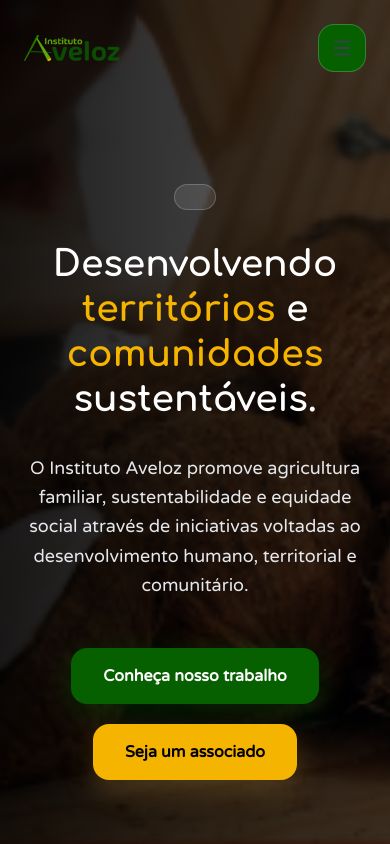
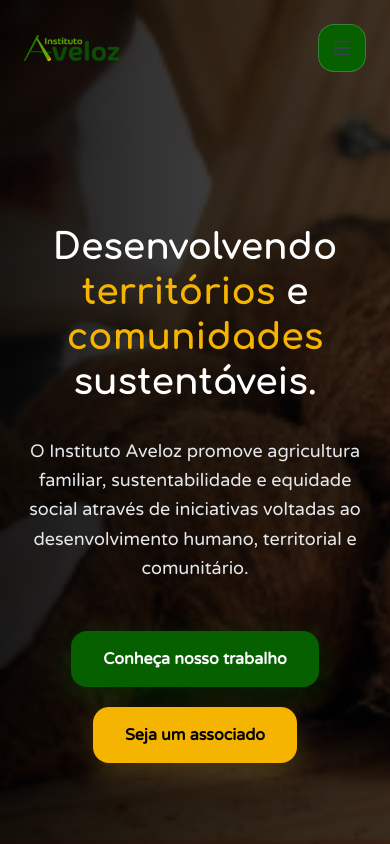
Before and after one commit to LaisaAlb/instituto-aveloz-lp, a React (Vite) app: page / in a window 390 px wide. Shown: the top 844 px of the page. Built offline with nearby package versions, Linux system fonts and the light colour scheme.

Commit message:
refactor: hero

```diff
--- a/src/sections/HeroSection.tsx
+++ b/src/sections/HeroSection.tsx
@@ -32,25 +32,8 @@
             animate-slide-up
           "
         >
-          <div
-            className="
-              inline-flex sm:items-center sm:gap-3
-              bg-white/10
-              backdrop-blur-xl
-              border border-white/20
-              px-5 py-3
-              rounded-full
-              sm:hidden
-            "
-          >
-            <div className="w-2 h-2 rounded-full bg-(--accent) animate-pulse sm:block hidden"></div>
 
-            <span className="text-white text-sm font-semibold uppercase tracking-[0.2em] sm:block hidden">
-              Desenvolvimento Territorial Sustentável
-            </span>
-          </div>
-
-          <h1 className="mt-8 text-4xl md:text-5xl lg:text-6xl font-bold leading-tight text-white max-w-5xl">
+          <h1 className="mt-6 text-4xl md:text-5xl lg:text-6xl font-bold leading-tight text-white max-w-5xl">
             Desenvolvendo
             <span className="text-(--accent)">
               {" "}territórios
```
